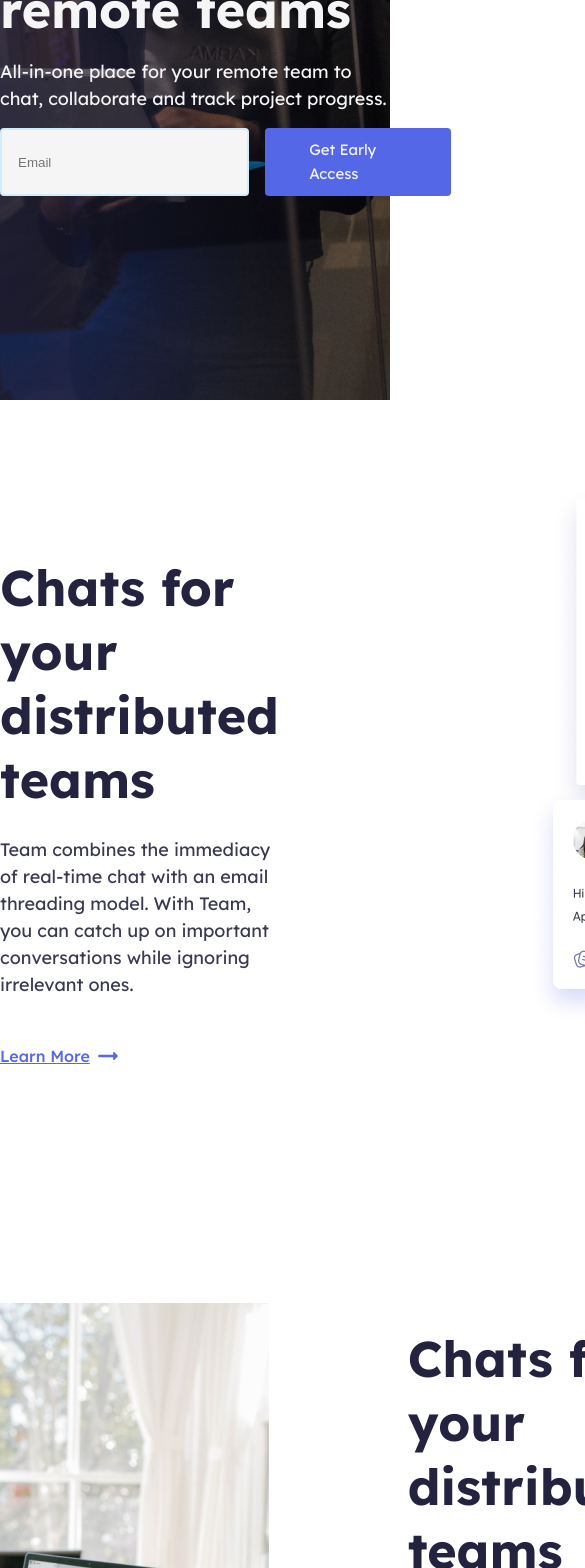
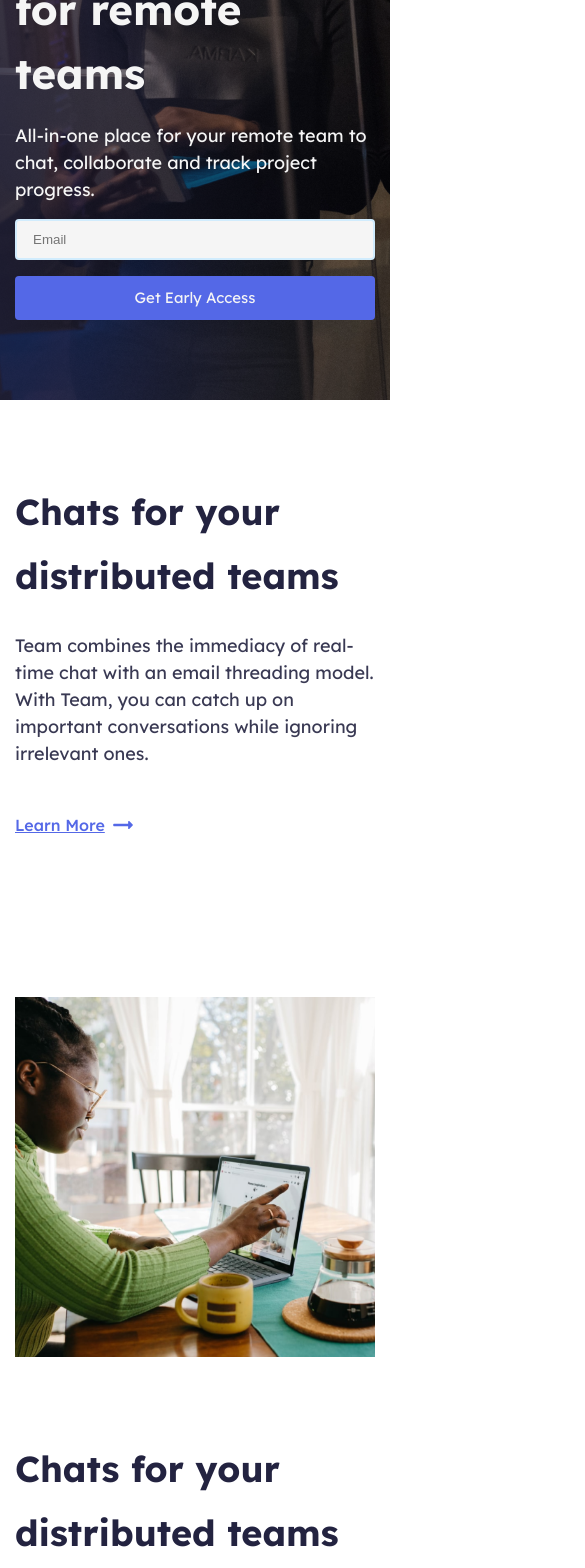
Before and after one commit to EnnesJp/vue-site-project, a Vue app: page / in a window 390 px wide. Shown: the part 400-1968 px from the top of the page, 585 px wide, since content can reach past the window. Built offline with nearby package versions, Linux system fonts and the light colour scheme.

Commit message:
fix mobile version

```diff
--- a/src/assets/css/main.css
+++ b/src/assets/css/main.css
@@ -55,3 +55,15 @@ input {
   font-weight: 500;
   line-height: 150%;
 }
+
+@media screen and (max-width: 820px) {
+  .container {
+    max-width: 740px;
+  }
+}
+
+@media screen and (max-width: 480px) {
+  .container {
+    max-width: 360px;
+  }
+}
--- a/src/components/Footer.vue
+++ b/src/components/Footer.vue
@@ -39,17 +39,17 @@
 
 .footer {
   position: relative;
-  height: 500px;
+  min-height: 500px;
   background: var(--color-background-footer);
   padding-top: 73px;
 }
 
-.footer .container {
+.container {
   align-items: flex-start;
   gap: 130px;
 }
 
-.footer .footer-logo p{
+.footer-logo p{
   color: var(--color-text-white);
   font-size: 14px;
   font-style: normal;
@@ -59,18 +59,18 @@
   max-width: 168px;
 }
 
-.footer .footer-links {
+.footer-links {
   display: flex;
   padding-top: 22px;
   gap: 85px;
 }
 
-.footer .footer-links .footer-links-column {
+.footer-links-column {
   display: flex;
   flex-direction: column;
 }
 
-.footer .footer-links .footer-links-column .footer-links-column-title {
+.footer-links-column-title {
   color: var(--color-heading-footer);
   font-size: 24px;
   font-style: normal;
@@ -79,7 +79,7 @@
   margin-bottom: 16px;
 }
 
-.footer .footer-links .footer-links-column .footer-links-column-link {
+.footer-links-column-link {
   color: var(--color-text-white);
   font-size: 14px;
   font-style: normal;
@@ -90,9 +90,20 @@
   margin-bottom: 12px;
 }
 
-.footer .footer-social {
+.footer-social {
   display: flex;
   gap: 12px;
 }
 
+@media screen and (max-width: 820px) {
+  .footer-links {
+    flex-direction: column;
+  }
+}
+@media screen and (max-width: 480px) {
+  .container {
+    flex-direction: column;
+  }
+}
+
 </style>
--- a/src/components/Header.vue
+++ b/src/components/Header.vue
@@ -1,5 +1,5 @@
 <script setup>
-import SelectLang from './SelectLang.vue';
+import SelectLang from './shared/SelectLang.vue';
 </script>
 
 <template>
@@ -52,4 +52,10 @@ import SelectLang from './SelectLang.vue';
   text-decoration-line: underline;
 }
 
+@media screen and (max-width: 820px) {
+  .navbar {
+    display: none;
+  }
+}
+
 </style>
--- a/src/components/home/HomeBanner.vue
+++ b/src/components/home/HomeBanner.vue
@@ -60,4 +60,16 @@
   width: 298px;
 }
 
+@media screen and (max-width: 480px) {
+  .banner-info__title {
+    font-size: 42px;
+  }
+  .banner-info-register {
+    flex-direction: column;
+  }
+  .banner-info-register__input {
+    width: 100%;
+  }
+}
+
 </style>
--- a/src/components/home/HomeFeatures.vue
+++ b/src/components/home/HomeFeatures.vue
@@ -99,4 +99,26 @@ export default {
   margin-bottom: 51px;
 }
 
+@media screen and (max-width: 820px) {
+  .feature-section {
+    flex-direction: column;
+  }
+  .feature-section:nth-child(even) {
+    flex-direction: column;
+  }
+}
+
+@media screen and (max-width: 480px) {
+  .feature-section {
+    gap: 80px;
+  }
+  .feature-section__image {
+    max-width: 360px;
+    max-height: 360px;
+  }
+  .feature-section-info__title {
+    font-size: 36px
+  }
+}
+
 </style>
--- a/src/components/home/HomeInfoSection.vue
+++ b/src/components/home/HomeInfoSection.vue
@@ -66,4 +66,15 @@ export default {
   transform: translate(250px, 0);
 }
 
+@media screen and (max-width: 820px) {
+  .info-section-image {
+    display: none;
+  }
+}
+@media screen and (max-width: 480px) {
+  .info-section-text__title{
+    font-size: 36px;
+  }
+}
+
 </style>
--- a/src/components/SelectLang.vue
+++ b/src/components/shared/SelectLang.vue
@@ -1,5 +1,5 @@
 <script setup>
-import Arrow from './icons/smallArrow.vue';
+import Arrow from '../icons/smallArrow.vue';
 </script>
 
 <template>
@@ -128,4 +128,10 @@ export default {
   font-weight: 500;
   line-height: 24px;
 }
+
+@media screen and (max-width: 820px) {
+  .language-selector {
+    display: none;
+  }
+}
 </style>
```
